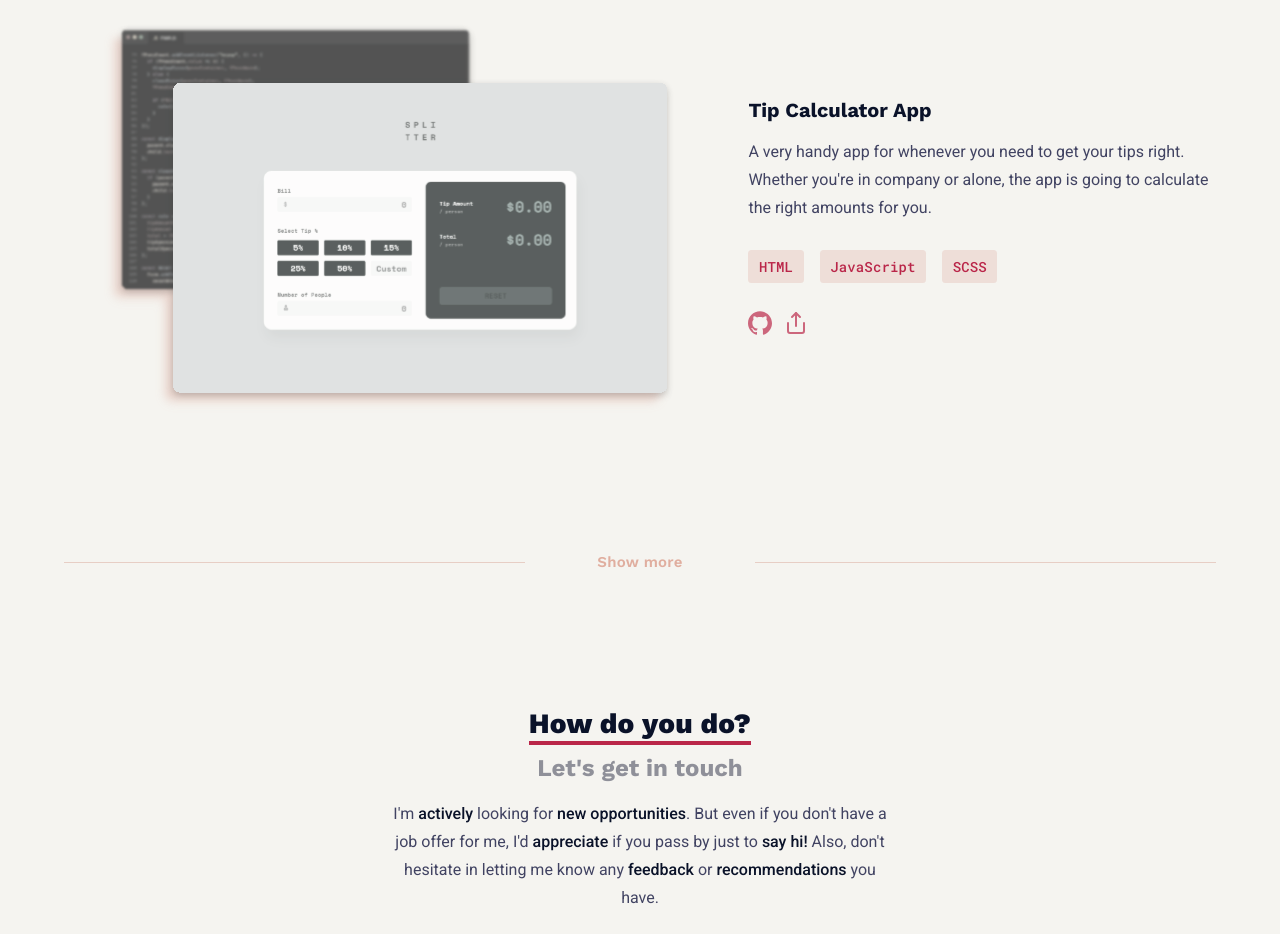
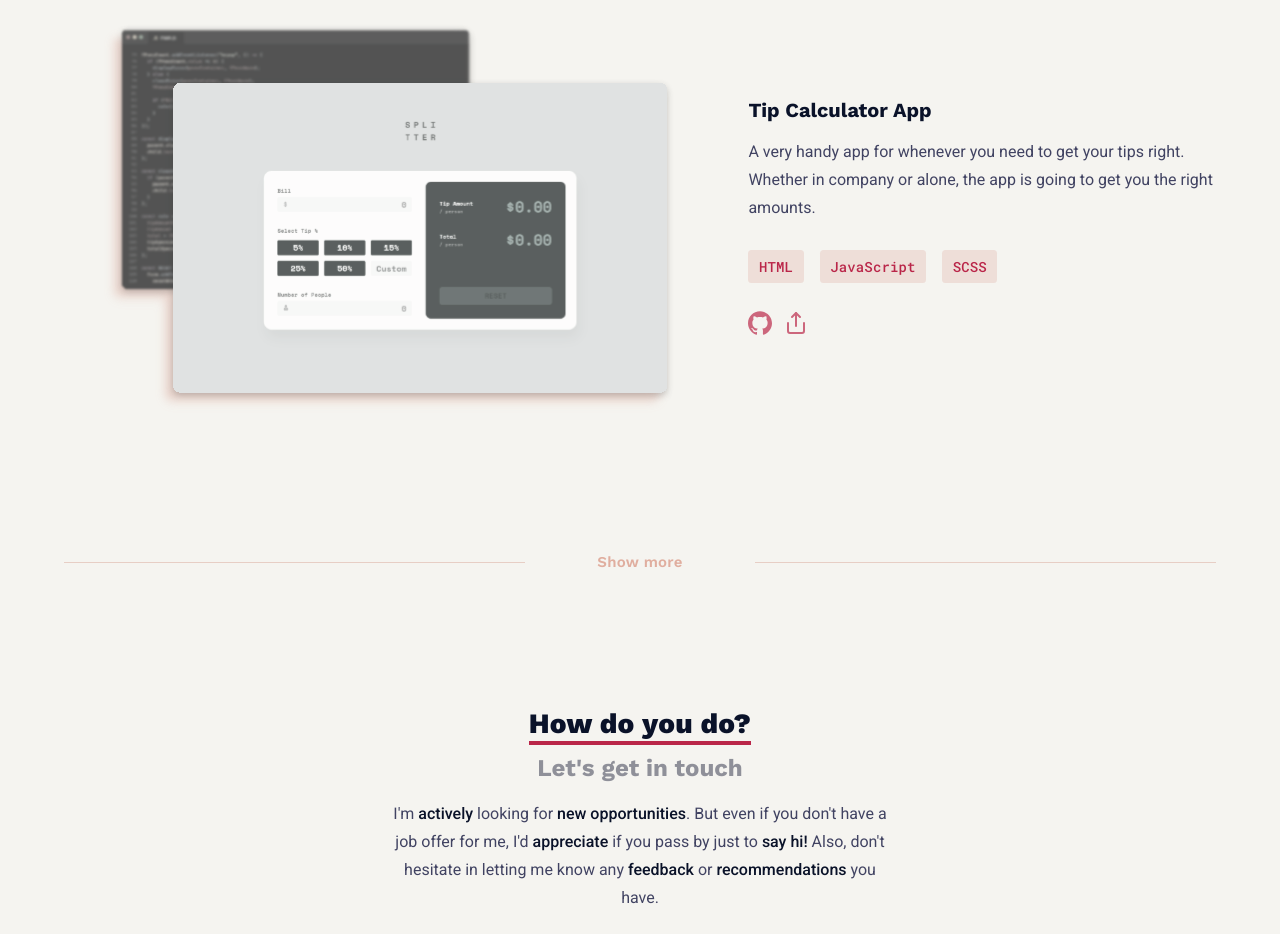
Before and after one commit to rwxdan/rwxdan.dev, a React (Vite) app: page / in a window 1280 px wide. Shown: the part 2540-3474 px from the top of the page. Built offline with nearby package versions, Linux system fonts and the light colour scheme.

Commit message:
Rev
- Catchy

```diff
--- a/src/shared/featured.ts
+++ b/src/shared/featured.ts
@@ -39,7 +39,7 @@ const featured: {
   {
     id: 'tip',
     name: 'Tip Calculator App',
-    info: "A very handy app for whenever you need to get your tips right. Whether you're in company or alone, the app is going to calculate the right amounts for you.",
+    info: "A very handy app for whenever you need to get your tips right. Whether in company or alone, the app is going to get you the right amounts.",
     stack: ['HTML', 'JavaScript', 'SCSS'],
     code: 'https://github.com/rwxdan/tip-calculator-app',
     live: 'https://rwxdan.github.io/tip-calculator-app',
```
